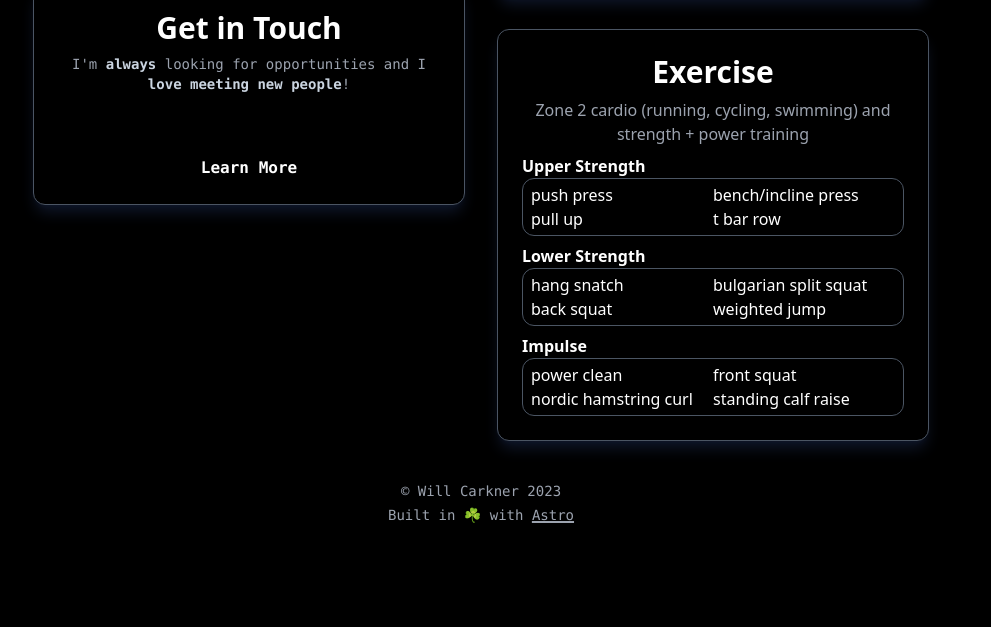
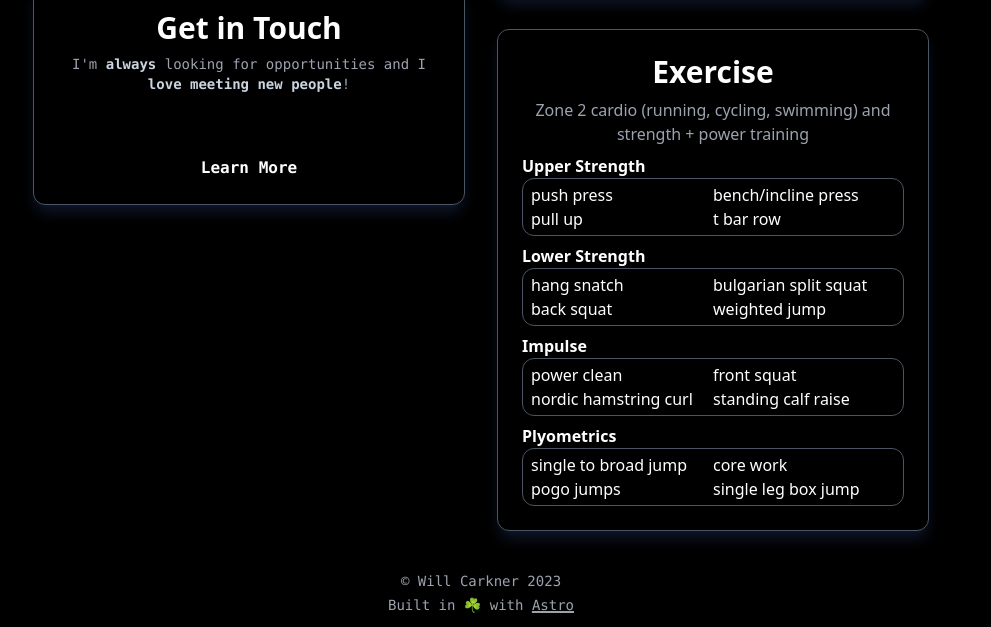
Before and after one commit to will-carkner/will-carkner-com, an Astro site: page / in a window 1280 px wide. Shown: the part 991-1618 px from the top of the page, without its empty margins (159-1150 px from the left). Before the commit the page ends 1528 px from the top, so only its background shows below. Built offline with nearby package versions, Linux system fonts and the light colour scheme; Astro itself is replaced by a stand-in of ours; some icons are missing.

Commit message:
added more workout things

```diff
--- a/src/pages/index.astro
+++ b/src/pages/index.astro
@@ -383,6 +383,17 @@ const posts = (await getPosts()).slice(0, 3)
                       </>
                     ),
                   },
+                  {
+                    type: 'Plyometrics',
+                    desc: (
+                      <>
+                        <li>single to broad jump</li>
+                        <li>core work</li>
+                        <li>pogo jumps</li>
+                        <li>single leg box jump</li>
+                      </>
+                    ),
+                  },
                 ].map((item) => (
                   <div class="flex flex-col">
                     <p class="font-bold text-left">{item.type}</p>
```
Also changed, not shown: package.json (line endings or trailing spaces).
